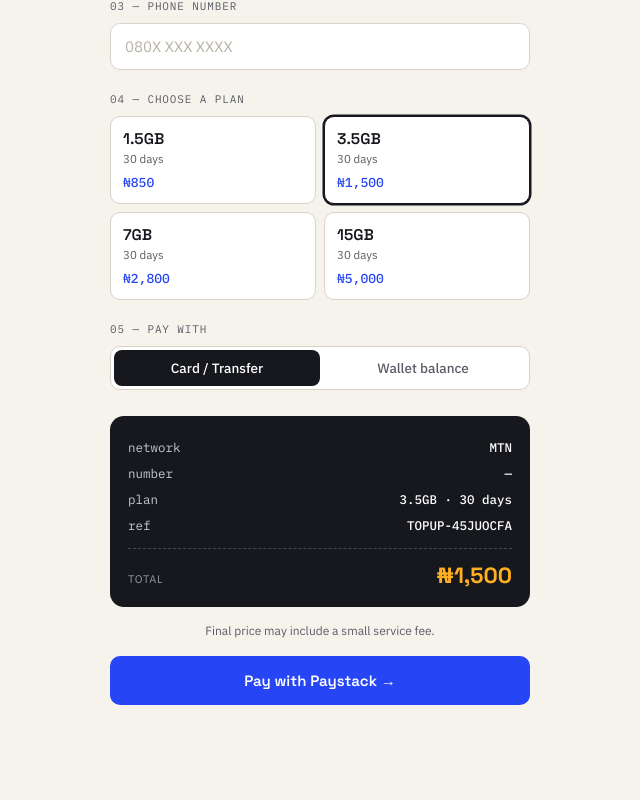
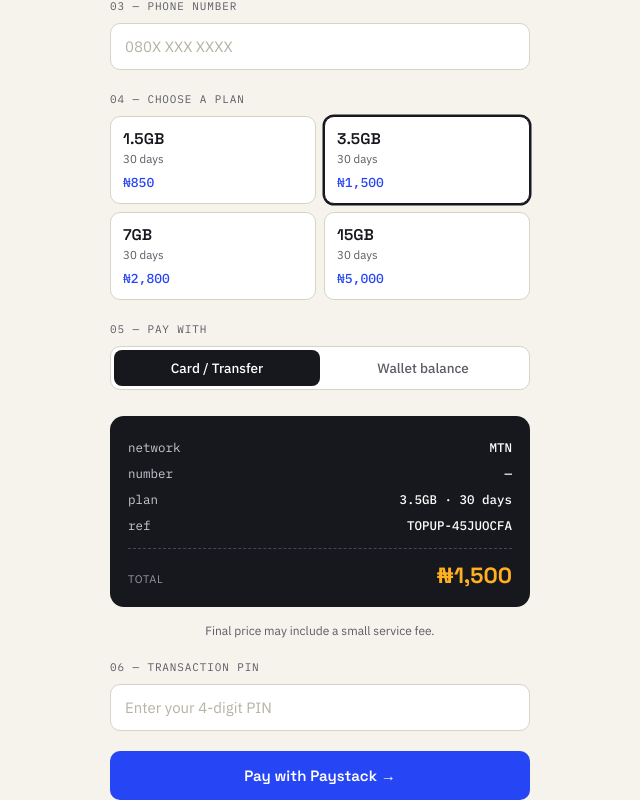
Before and after one commit to yakubuhena11-maker/TopUpNG, a Next.js app: page /buy in a window 1280 px wide. Shown: the part 317-1117 px from the top of the page, without its empty margins (320-960 px from the left). Before the commit the page ends 1022 px from the top, so only its background shows below. Built offline with nearby package versions, Linux system fonts and the light colour scheme.

Commit message:
Update page.js

```diff
--- a/app/buy/page.js
+++ b/app/buy/page.js
@@ -25,6 +25,7 @@ export default function BuyPage() {
   const [plan, setPlan] = useState(DATA_PLANS[1]);
   const [airtimeAmount, setAirtimeAmount] = useState(500);
   const [payMethod, setPayMethod] = useState("paystack");
+  const [pin, setPin] = useState("");
   const [loading, setLoading] = useState(false);
   const [error, setError] = useState("");
 
@@ -49,6 +50,7 @@ export default function BuyPage() {
           plan_code: type === "data" ? plan.code : null,
           amount,
           payment_method: payMethod,
+          pin,
         }),
       });
       const data = await res.json();
@@ -169,6 +171,18 @@ export default function BuyPage() {
         </div>
         <p className="fineprint">Final price may include a small service fee.</p>
 
+        <div className="section-label">06 — Transaction PIN</div>
+        <div className="field">
+          <input
+            type="password"
+            inputMode="numeric"
+            maxLength={4}
+            placeholder="Enter your 4-digit PIN"
+            value={pin}
+            onChange={(e) => setPin(e.target.value.replace(/\D/g, ""))}
+          />
+        </div>
+
         {error && <div className="error-text">{error}</div>}
         <button className="btn" disabled={loading} onClick={pay}>
           {loading ? "Processing…" : payMethod === "wallet" ? "Pay from wallet →" : "Pay with Paystack →"}
```
